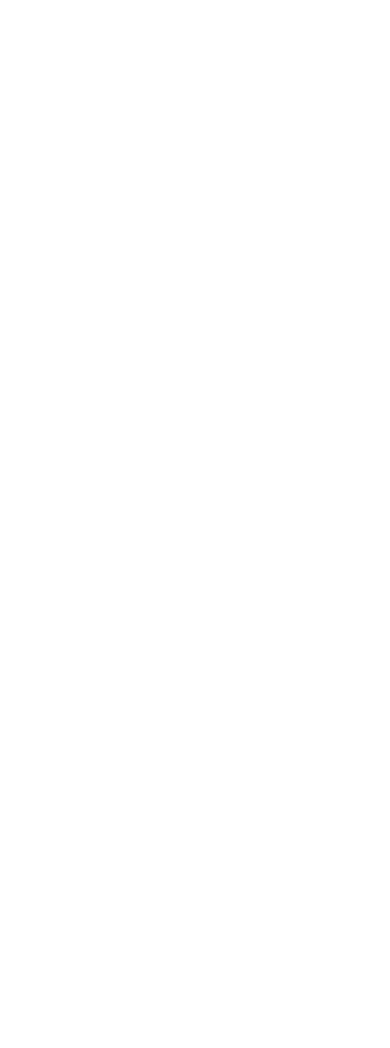
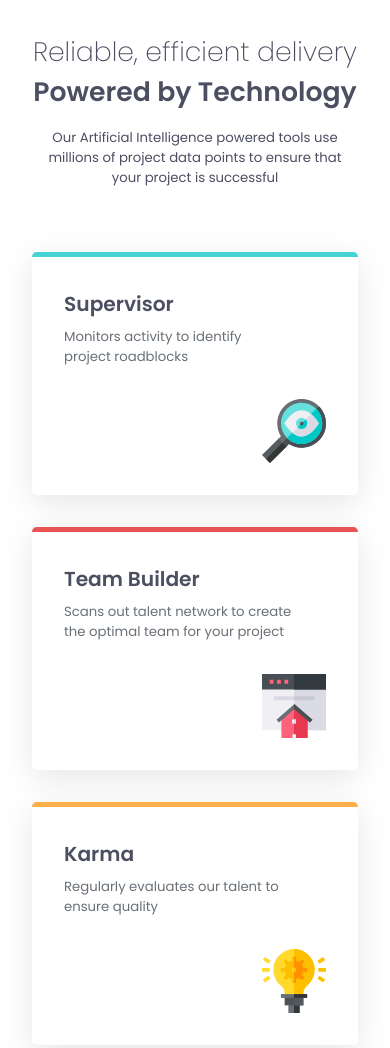
Before and after one commit to Ariarzg/FEM_Four-Card-Feature, a plain HTML site: page index.html in a window 390 px wide. Shown: the top 1048 px of the page. Before the commit the page ends 844 px from the top, so only its background shows below. Drawn offline with Linux system fonts and the light colour scheme.

Commit message:
Design Fully Implemented

```diff
--- a/index.html
+++ b/index.html
@@ -20,8 +20,55 @@
     />
 
     <link rel="stylesheet" href="reset.css" />
+    <link rel="stylesheet" href="style.css" />
 
     <title>Frontend Mentor | Four card feature section</title>
   </head>
-  <body></body>
+  <body>
+    <header>
+      <h1>Reliable, efficient delivery</h1>
+      <h2>Powered by Technology</h2>
+      <p class="header-desc">
+        Our Artificial Intelligence powered tools use millions of project data
+        points to ensure that your project is successful
+      </p>
+    </header>
+    <main>
+      <div class="card" data-item-type="cyan">
+        <h3 class="card-title">Supervisor</h3>
+        <p class="card-desc">
+          Monitors activity to identify project roadblocks
+        </p>
+        <img
+          src="images/icon-supervisor.svg"
+          alt="Icon of supervisor"
+          class="card-image"
+        />
+      </div>
+
+      <div class="card" data-item-type="red">
+        <h3 class="card-title">Team Builder</h3>
+        <p class="card-desc">
+          Scans out talent network to create the optimal team for your project
+        </p>
+        <img src="images/icon-team-builder.svg" alt="" class="card-image" />
+      </div>
+
+      <div class="card" data-item-type="orange">
+        <h3 class="card-title">Karma</h3>
+        <p class="card-desc">
+          Regularly evaluates our talent to ensure quality
+        </p>
+        <img src="images/icon-karma.svg" alt="" class="card-image" />
+      </div>
+
+      <div class="card" data-item-type="blue">
+        <h3 class="card-title">Calculator</h3>
+        <p class="card-desc">
+          Uses data from past projects to provide better delivery estimates
+        </p>
+        <img src="images/icon-calculator.svg" alt="" class="card-image" />
+      </div>
+    </main>
+  </body>
 </html>
--- a/reset.css
+++ b/reset.css
@@ -22,6 +22,7 @@ body {
   line-height: 1.5;
   /* 5. Improve text rendering */
   -webkit-font-smoothing: antialiased;
+  min-height: 100svh;
 }
 
 /* 6. Improve media defaults */
--- /dev/null
+++ b/style.css
@@ -0,0 +1,164 @@
+:root {
+  --clr-primary-red: rgb(234, 83, 83);
+  --clr-primary-cyan: rgb(69, 211, 211);
+  --clr-primary-orange: rgb(252, 175, 74);
+  --clr-primary-blue: rgb(84, 158, 242);
+
+  --clr-neutral-grey-400: rgb(105, 112, 119);
+  --clr-neutral-grey-500: rgb(76, 78, 97);
+  --clr-neutral-white: rgb(255, 255, 255);
+
+  --font: "Poppins", sans-serif;
+
+  --fw-200: 200;
+  --fw-400: 400;
+  --fw-600: 600;
+
+  --fluid-heading: clamp(1.3rem, -0.3842rem + 8.4211vw, 2rem);
+  --fluid-paragraph: clamp(0.75rem, 0.3891rem + 1.8045vw, 0.9rem);
+  --fluid-title: clamp(1rem, -0.203rem + 6.015vw, 1.5rem);
+}
+
+* {
+  padding: 0;
+}
+
+body {
+  background: var(--clr-neutral-white);
+  display: grid;
+  place-content: center;
+  gap: 4rem;
+  font-family: var(--font);
+  padding: 5rem;
+}
+
+header {
+  max-width: 32rem;
+  text-align: center;
+  justify-self: center;
+  color: var(--clr-neutral-grey-500);
+}
+
+h1 {
+  font-weight: var(--fw-200);
+
+  font-size: var(--fluid-heading);
+}
+
+h2 {
+  font-weight: var(--fw-600);
+  font-size: var(--fluid-heading);
+}
+
+.header-desc {
+  font-weight: var(--fw-400);
+  font-size: var(--fluid-paragraph);
+  padding-top: 1rem;
+}
+
+main {
+  display: grid;
+  grid-template-columns: repeat(3, 1fr);
+  grid-template-rows: repeat(4, 1fr);
+  gap: 2rem;
+}
+
+.card {
+  background: var(--clr-neutral-white);
+  border-radius: 0.3rem;
+  border-top: 5px solid var(--item-color);
+  box-shadow: 0 0.5rem 2rem rgba(0, 0, 0, 0.1);
+  padding: 2rem;
+
+  max-width: 25rem;
+}
+
+.card[data-item-type="cyan"] {
+  --item-color: var(--clr-primary-cyan);
+  grid-row: 2 / 4;
+  grid-column: 1 / 2;
+}
+
+.card[data-item-type="red"] {
+  --item-color: var(--clr-primary-red);
+  grid-row: 1 / 3;
+  grid-column: 2 / 3;
+}
+.card[data-item-type="orange"] {
+  --item-color: var(--clr-primary-orange);
+  grid-row: 3 / 5;
+  grid-column: 2 / 3;
+}
+.card[data-item-type="blue"] {
+  --item-color: var(--clr-primary-blue);
+  grid-row: 2 / 4;
+  grid-column: 3 / 4;
+}
+
+@media (max-width: 1205px) {
+  main {
+    grid-template-columns: repeat(4, 1fr);
+    grid-template-rows: repeat(3, 1fr);
+  }
+
+  .card[data-item-type="cyan"] {
+    grid-row: 1 / 2;
+    grid-column: 2 / 4;
+  }
+  .card[data-item-type="red"] {
+    grid-row: 2 / 3;
+    grid-column: 1 / 3;
+  }
+  .card[data-item-type="orange"] {
+    grid-row: 2 / 3;
+    grid-column: 3 / 5;
+  }
+  .card[data-item-type="blue"] {
+    grid-row: 3 / 4;
+    grid-column: 2 / 4;
+  }
+}
+
+@media (max-width: 675px) {
+  body {
+    padding: 2rem;
+  }
+
+  main {
+    grid-template-columns: 1fr;
+    grid-template-rows: auto;
+    justify-items: center;
+  }
+
+  .card[data-item-type="cyan"] {
+    grid-area: auto;
+  }
+  .card[data-item-type="red"] {
+    grid-area: auto;
+  }
+  .card[data-item-type="orange"] {
+    grid-area: auto;
+  }
+  .card[data-item-type="blue"] {
+    grid-area: auto;
+  }
+}
+
+.card-title {
+  font-weight: var(--fw-600);
+  font-size: var(--fluid-title);
+  color: var(--clr-neutral-grey-500);
+}
+
+.card-desc {
+  font-weight: var(--fw-400);
+  font-size: var(--fluid-paragraph);
+  color: var(--clr-neutral-grey-400);
+  padding-top: 0.5rem;
+  padding-right: 1em;
+}
+
+.card-image {
+  margin-left: auto;
+  margin-top: 2rem;
+}
```
